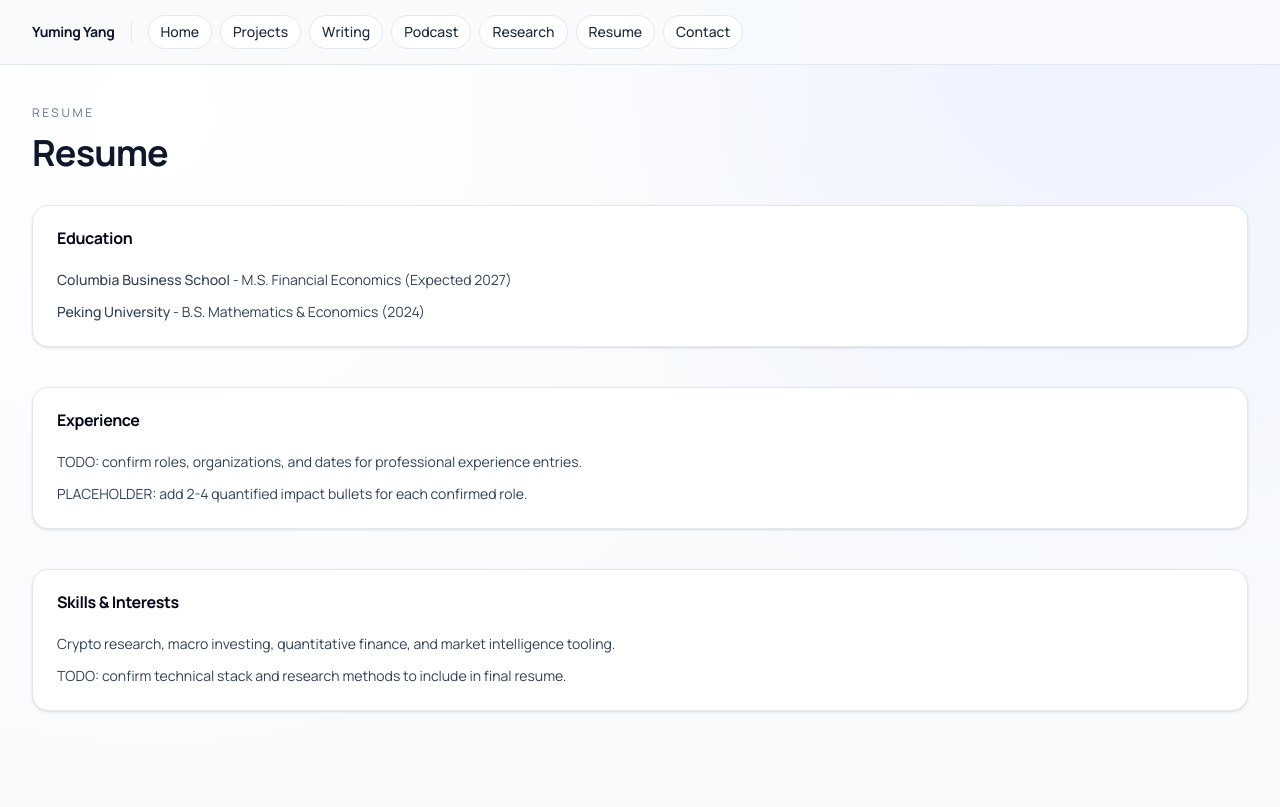
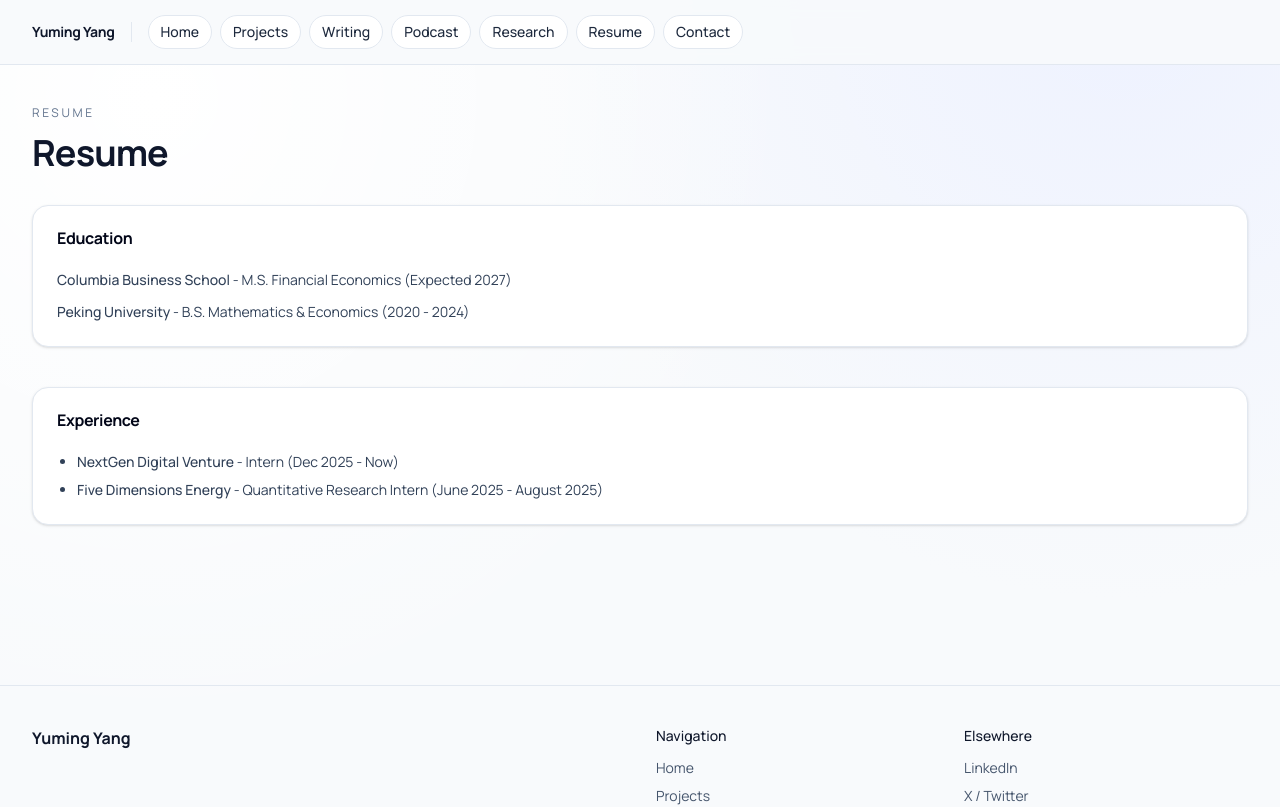
Before and after one commit to Yuming-Yang/personal_site, a Next.js app: page /resume in a window 1280 px wide. Shown: the top 807 px of the page. Built offline with nearby package versions, Linux system fonts and the light colour scheme; no server answers.

Commit message:
Update resume experience section

```diff
--- a/app/resume/page.tsx
+++ b/app/resume/page.tsx
@@ -29,7 +29,7 @@ export default function ResumePage() {
           </p>
           <p>
             <span className="font-medium">Peking University</span> - B.S.
-            Mathematics & Economics (2024)
+            Mathematics & Economics (2020 - 2024)
           </p>
         </CardContent>
       </Card>
@@ -39,32 +39,19 @@ export default function ResumePage() {
           <CardTitle>Experience</CardTitle>
         </CardHeader>
         <CardContent className="space-y-3 text-sm text-slate-700">
-          <p>
-            TODO: confirm roles, organizations, and dates for professional
-            experience entries.
-          </p>
-          <p>
-            PLACEHOLDER: add 2-4 quantified impact bullets for each confirmed
-            role.
-          </p>
+          <ul className="list-disc space-y-2 pl-5">
+            <li>
+              <span className="font-medium">NextGen Digital Venture</span> -
+              Intern (Dec 2025 - Now)
+            </li>
+            <li>
+              <span className="font-medium">Five Dimensions Energy</span> -
+              Quantitative Research Intern (June 2025 - August 2025)
+            </li>
+          </ul>
         </CardContent>
       </Card>
 
-      <Card>
-        <CardHeader>
-          <CardTitle>Skills & Interests</CardTitle>
-        </CardHeader>
-        <CardContent className="space-y-3 text-sm text-slate-700">
-          <p>
-            Crypto research, macro investing, quantitative finance, and market
-            intelligence tooling.
-          </p>
-          <p>
-            TODO: confirm technical stack and research methods to include in
-            final resume.
-          </p>
-        </CardContent>
-      </Card>
     </div>
   );
 }
```
